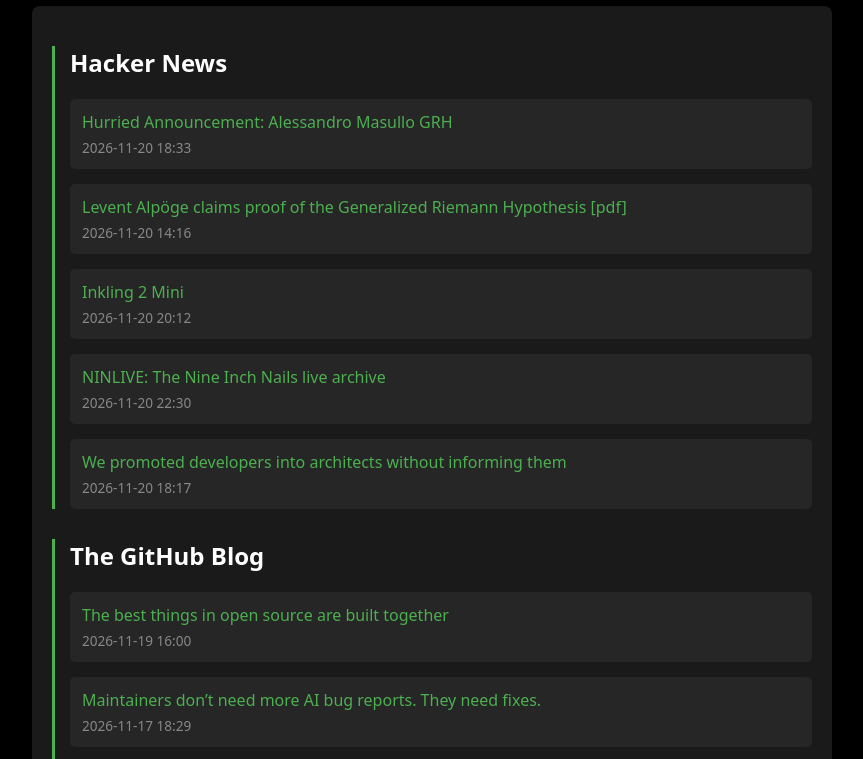
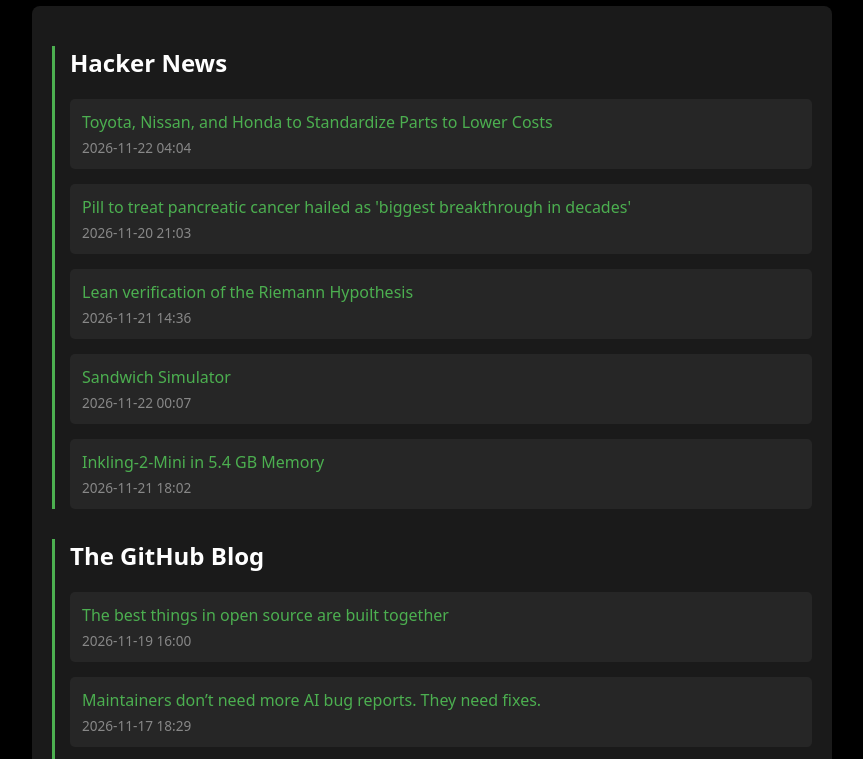
Before and after one commit to dhruvdivecha/AutoFeed-Updater, a plain HTML site: page index.html in a window 1280 px wide. Shown: the part 80-839 px from the top of the page, without its empty margins (208-1071 px from the left). Drawn offline with Linux system fonts and the light colour scheme.

Commit message:
Auto-update feeds - 2026-11-22 05:51:47 UTC

```diff
--- a/index.html
+++ b/index.html
@@ -59,32 +59,32 @@
     </style>
 </head>
 <body>
-    <h1>📰 Sports Feed Updates (2026-11-21 06:19 UTC)</h1>
+    <h1>📰 Sports Feed Updates (2026-11-22 05:51 UTC)</h1>
     <div class="container">
         <div class="feed"><h2>Hacker News</h2>
                 <div class="entry">
-                    <a href="https://math216.wordpress.com/2026/11/20/hurried-announcement-alessandro-masullo-grh/" target="_blank">Hurried Announcement: Alessandro Masullo GRH</a>
-                    <span class="timestamp">2026-11-20 18:33</span>
+                    <a href="https://www.caranddriver.com/news/a74490092/toyota-nissan-honda-standardize-parts-lower-costs/" target="_blank">Toyota, Nissan, and Honda to Standardize Parts to Lower Costs</a>
+                    <span class="timestamp">2026-11-22 04:04</span>
                 </div>
 
                 <div class="entry">
-                    <a href="https://alpo.ge/remark.pdf" target="_blank">Levent Alpöge claims proof of the Generalized Riemann Hypothesis [pdf]</a>
-                    <span class="timestamp">2026-11-20 14:16</span>
+                    <a href="https://www.theguardian.com/society/2026/nov/20/pill-pancreatic-cancer-breakthrough-daraxonrasib" target="_blank">Pill to treat pancreatic cancer hailed as 'biggest breakthrough in decades'</a>
+                    <span class="timestamp">2026-11-20 21:03</span>
                 </div>
 
                 <div class="entry">
-                    <a href="https://thinkingmachines.ai/news/inkling-2-mini/" target="_blank">Inkling 2 Mini</a>
-                    <span class="timestamp">2026-11-20 20:12</span>
+                    <a href="https://leanprover-community.github.io/blog/posts/riemann-hypothesis/" target="_blank">Lean verification of the Riemann Hypothesis</a>
+                    <span class="timestamp">2026-11-21 14:36</span>
                 </div>
 
                 <div class="entry">
-                    <a href="https://ninlive.com/" target="_blank">NINLIVE: The Nine Inch Nails live archive</a>
-                    <span class="timestamp">2026-11-20 22:30</span>
+                    <a href="https://stulle.app/" target="_blank">Sandwich Simulator</a>
+                    <span class="timestamp">2026-11-22 00:07</span>
                 </div>
 
                 <div class="entry">
-                    <a href="https://manidoraisamy.com/developer-to-architect.html" target="_blank">We promoted developers into architects without informing them</a>
-                    <span class="timestamp">2026-11-20 18:17</span>
+                    <a href="https://github.com/ShinMegamiBoson/lookatmyquant" target="_blank">Inkling-2-Mini in 5.4 GB Memory</a>
+                    <span class="timestamp">2026-11-21 18:02</span>
                 </div>
                 </div><div class="feed"><h2>The GitHub Blog</h2>
                 <div class="entry">
@@ -114,7 +114,7 @@
                 </div><div class="feed"><h2>India news from Cricinfo.com</h2>
                 <div class="entry">
                     <a href="https://www.cricinfo.com/ci/content/story/1563419.html?ex_cid=OTC-RSS" target="_blank">India's top five rack up the runs to push New Zealand to a corner</a>
-                    <span class="timestamp">2026-11-21 06:13</span>
+                    <span class="timestamp">2026-11-21 10:40</span>
                 </div>
 
                 <div class="entry">
```
